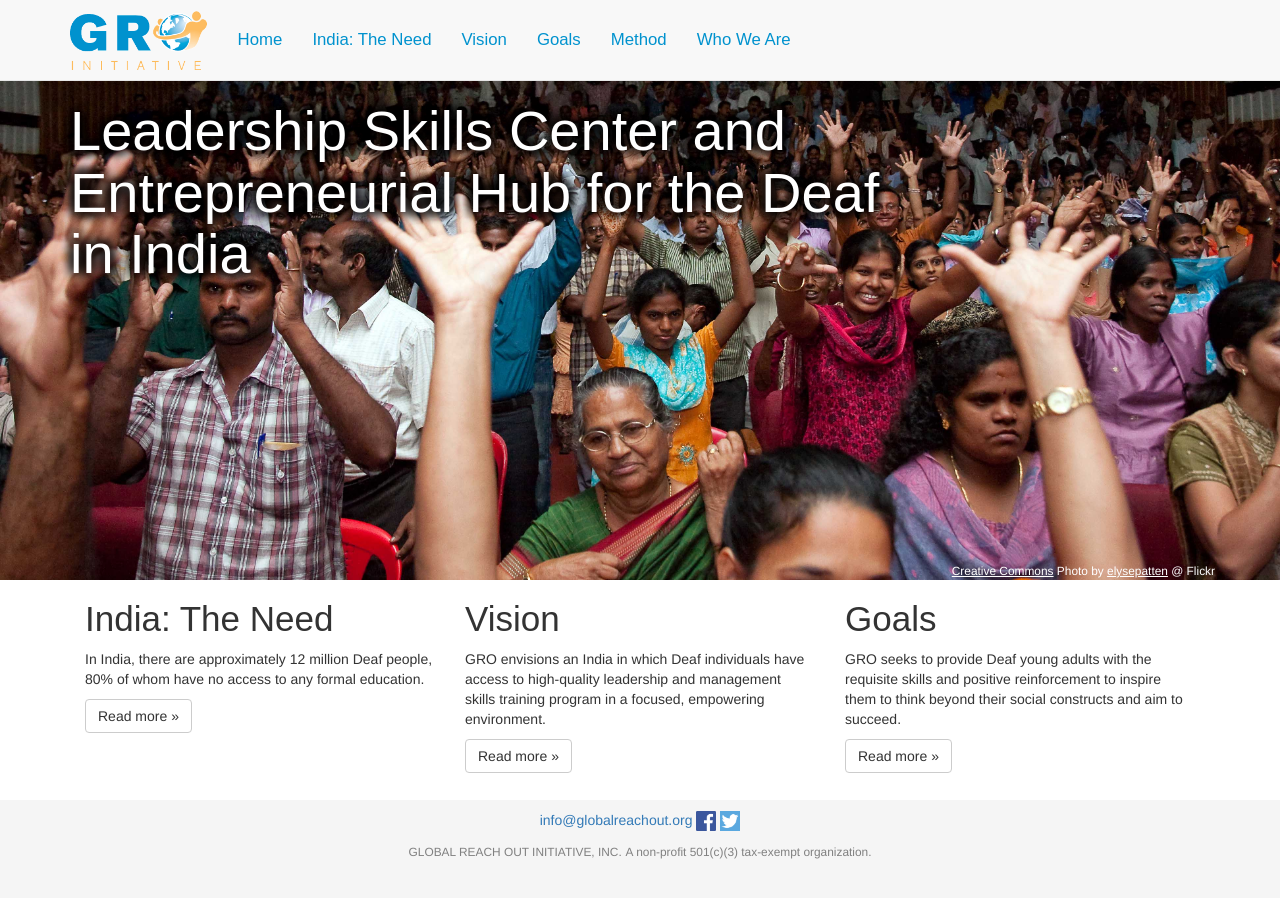
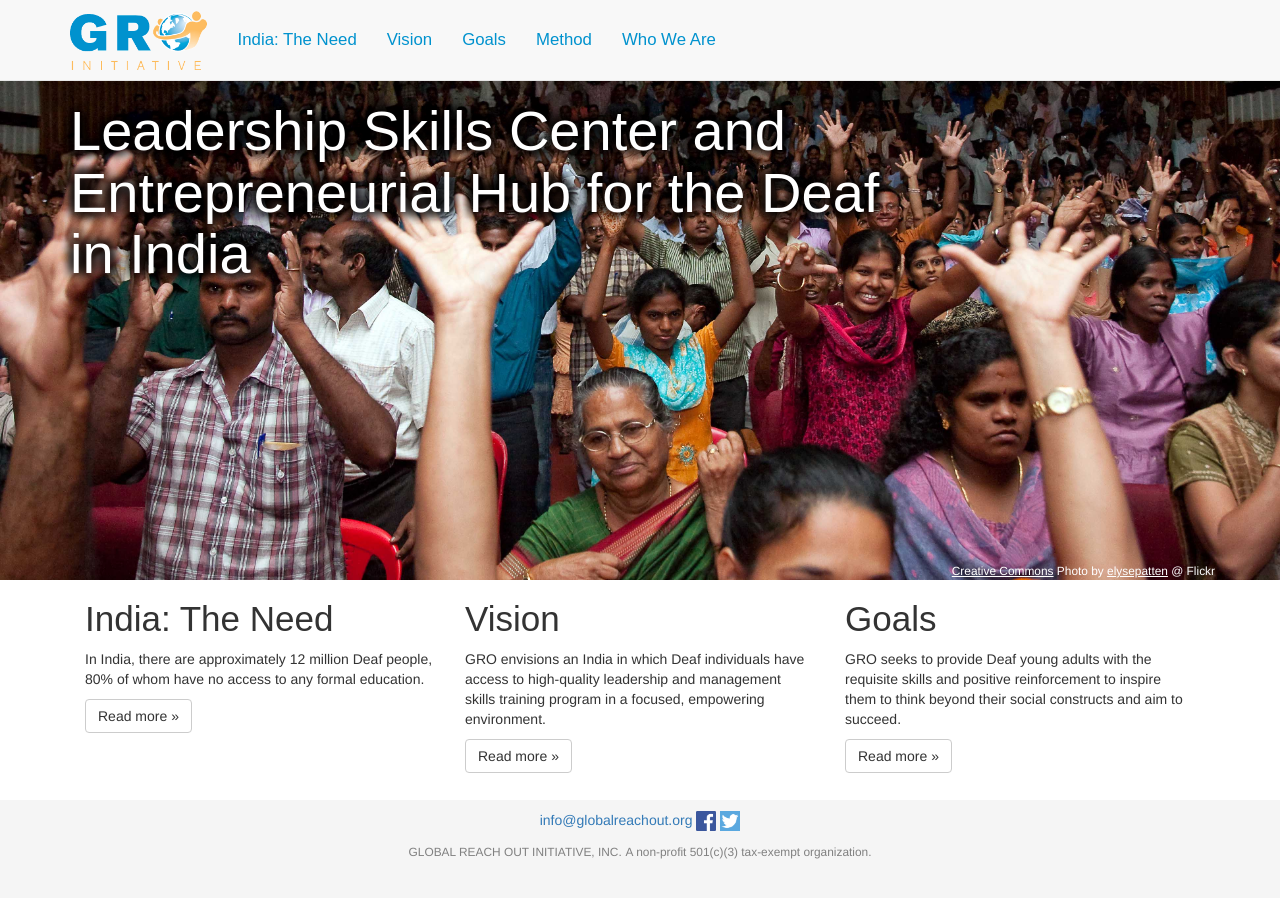
Before and after one commit to jfredrickson/gro-hub, a Jekyll site: the page built from index.html, in a window 1280 px wide. Built offline with Jekyll 4.4.1, drawn with Linux system fonts in a browser that asks for light colours; nearby versions of some CDN libraries.

Commit message:
remove home link for now since IE can't do a decent rendering when menu is too long

```diff
--- a/_includes/top.html
+++ b/_includes/top.html
@@ -34,7 +34,7 @@
         </div>
         <div id="navbar" class="collapse navbar-collapse">
           <ul class="nav navbar-nav">
-            <li><a href="index.html">Home</a></li>
+            <!--<li><a href="index.html">Home</a></li>-->
             <li><a href="need.html">India: The Need</a></li>
             <li><a href="vision.html">Vision</a></li>
             <li><a href="goals.html">Goals</a></li>
```
